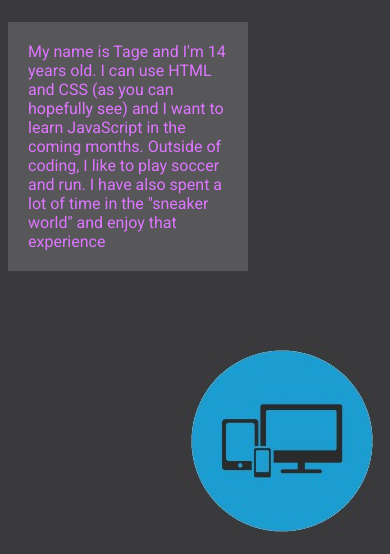
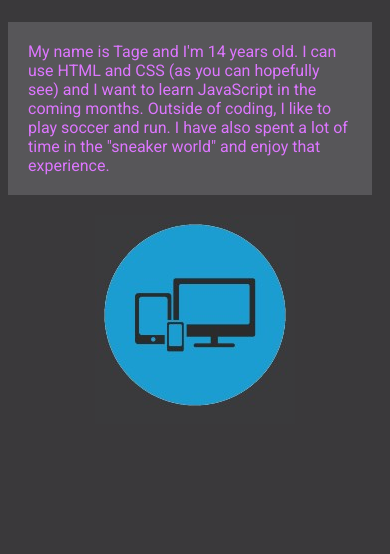
Before and after one commit to TM64715/Portfolio-Website, a plain HTML site: page index.html in a window 390 px wide. Shown: the part 804-1358 px from the top of the page. After the commit the page ends 1228 px from the top, so only its background shows below. Drawn offline with Linux system fonts and the light colour scheme.

Commit message:
made dark mode responsive

```diff
--- a/index.html
+++ b/index.html
@@ -3,6 +3,7 @@
 <head>
 	<title>Tage</title>
 	<meta charset="utf-8">
+	<meta name="viewport" content="width=device-width, initial-scale=1">
 	<link rel="stylesheet" href="style.css">
 	<link rel="stylesheet"
   href="https://fonts.googleapis.com/css?family=Montserrat|Roboto" rel = "stylesheet">
@@ -17,15 +18,15 @@
 	</nav>
 	<span>
 		<h1 class="aboutme-text-big"> About This Project</h1>
-		<p class="aboutme-text">This is my demo website.  It is responsive to 3 breakpoints.  It was made with HTML and CSS in Sublime.  It uses an animated gradient background as you may have seen above and a non-animated gradient background behind my name at the top.  My name has a drop shadow of pink and there is both a light version and a dark version to this site because I couldn't decide</p>
+		<p class="aboutme-text">This is my demo website.  It is responsive to 3 breakpoints.  It was made with HTML and CSS in Sublime.  It uses an animated gradient background as you may have seen above and a non-animated gradient background behind my name at the top.  My name has a drop shadow of pink and there is both a light version and a dark version to this site because I couldn't decide.</p>
 	</span>
 	<span class="2-column-abt-me">
 		<h1 class ="abt-me">About Me</h1>
 		<span class="col-1">
-			<p class="aboutme-text-1"> My name is Tage and I'm 14 years old.  I can use HTML and CSS (as you can hopefully see) and I want to learn JavaScript in the coming months.  Outside of coding, I like to play soccer and run.  I have also spent a lot of time in the "sneaker world" and enjoy that experience</p>
+			<p class="aboutme-text-1"> My name is Tage and I'm 14 years old.  I can use HTML and CSS (as you can hopefully see) and I want to learn JavaScript in the coming months.  Outside of coding, I like to play soccer and run.  I have also spent a lot of time in the "sneaker world" and enjoy that experience.</p>
 		</span>
 		<span class="col-2 image-abtme">
-			<img src = "images/desktop.jpg">
+			<img src = "images/desktop.jpg" class = "img">
 		</span>
 	</span>
 
--- a/page2.css
+++ b/page2.css
@@ -116,7 +116,7 @@
 
 	}
 	.col-2 {
-		float: right;
+		/* float: center; */
 		margin-top: 215px;
 	}
 	.image-abtme {
--- a/style.css
+++ b/style.css
@@ -1,6 +1,6 @@
 
 
-@media /*only screen and  */(max-width: 600px) {
+@media /*only screen and  */(max-width: 1200px) {
 
 	body{
 
@@ -102,7 +102,8 @@
 		background-color: #575659;
 		padding: 20px;
 		margin-bottom: 20px;
-		width: 200px;
+		margin-right: 10px;
+
 
 	}
 	.col-1 {
@@ -116,6 +117,17 @@
 	.image-abtme {
 
 		margin-top:50px;
+		width: 100%;
+		margin: auto;
+		display: block;
+
+
+	}
+
+	img.img {
+		display: block;
+		margin-left: auto;
+		margin-right: auto;
 	}
 
 	@keyframes gradient {
```
Also changed, not shown: page2.html (+2 -2 lines).
